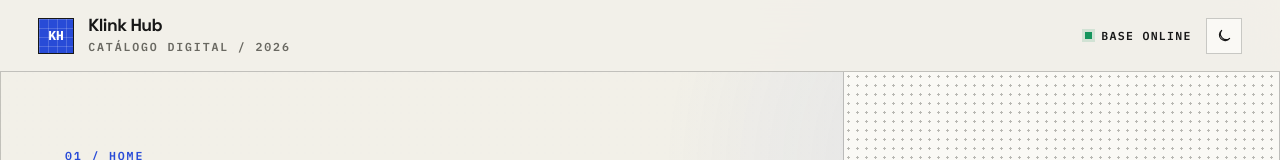
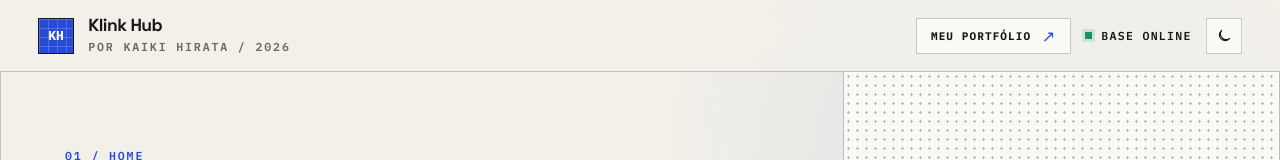
Before and after one commit to kaikiyuuji/klink-hub, a Vue app: page / in a window 1280 px wide. Shown: the top 160 px of the page. Built offline with nearby package versions, Linux system fonts and the light colour scheme.

Commit message:
feat(ui): add owner portfolio link

```diff
--- a/index.html
+++ b/index.html
@@ -5,6 +5,7 @@
     <meta name="viewport" content="width=device-width, initial-scale=1.0" />
     <meta name="theme-color" content="#0c0d10" />
     <meta name="robots" content="index, follow" />
+    <meta name="author" content="Kaiki Hirata" />
 
     <title>Klink Hub — Catálogo visual de links úteis</title>
     <meta
@@ -17,6 +18,7 @@
     <meta property="og:type" content="website" />
     <meta property="og:locale" content="pt_BR" />
     <meta property="og:site_name" content="Klink Hub" />
+    <meta property="article:author" content="Kaiki Hirata" />
     <meta property="og:url" content="https://klink-hub.tech/" />
     <meta property="og:title" content="Klink Hub — Catálogo visual de links úteis" />
     <meta
--- a/src/App.vue
+++ b/src/App.vue
@@ -167,11 +167,21 @@ onBeforeUnmount(() => {
           <span class="brand__mark" aria-hidden="true">KH</span>
           <span class="brand__copy">
             <strong>Klink Hub</strong>
-            <span>Catálogo digital / 2026</span>
+            <span>Por Kaiki Hirata / 2026</span>
           </span>
         </a>
 
         <div class="topbar__status">
+          <a
+            class="portfolio-link"
+            href="https://kaikihirata.dev"
+            target="_blank"
+            rel="author noopener noreferrer"
+            aria-label="Abrir portfólio de Kaiki Hirata em uma nova aba"
+          >
+            <span>Meu portfólio</span>
+            <b aria-hidden="true">↗</b>
+          </a>
           <span class="system-status">
             <span class="system-status__dot" aria-hidden="true"></span>
             Base online
--- a/src/style.css
+++ b/src/style.css
@@ -182,6 +182,46 @@ a {
   display: flex;
   align-items: center;
   gap: 0.75rem;
+}
+
+.portfolio-link {
+  display: inline-flex;
+  min-height: 36px;
+  align-items: center;
+  justify-content: center;
+  gap: 0.55rem;
+  border: 1px solid var(--line);
+  background: var(--paper-raised);
+  padding: 0 0.72rem;
+  font-family: 'IBM Plex Mono', monospace;
+  font-size: 0.58rem;
+  font-weight: 700;
+  letter-spacing: 0.1em;
+  text-transform: uppercase;
+  transition:
+    background 180ms ease,
+    border-color 180ms ease,
+    box-shadow 180ms ease,
+    color 180ms ease,
+    transform 180ms ease;
+}
+
+.portfolio-link b {
+  color: var(--accent);
+  font-size: 0.85rem;
+  font-weight: 500;
+}
+
+.portfolio-link:hover {
+  border-color: var(--ink);
+  background: var(--ink);
+  box-shadow: 3px 3px 0 var(--accent);
+  color: var(--paper);
+  transform: translate(-1px, -1px);
+}
+
+.portfolio-link:hover b {
+  color: var(--paper);
 }
 
 .system-status {
@@ -459,6 +499,25 @@ a {
     display: none;
   }
 
+  .topbar__status {
+    gap: 0.45rem;
+  }
+
+  .portfolio-link {
+    min-height: 34px;
+    padding-inline: 0.58rem;
+    font-size: 0.52rem;
+  }
+
+  .portfolio-link span {
+    font-size: 0;
+  }
+
+  .portfolio-link span::after {
+    content: 'Portfólio';
+    font-size: 0.52rem;
+  }
+
   .hero__intro,
   .hero__tools {
     padding: 2.3rem 1rem;
```
